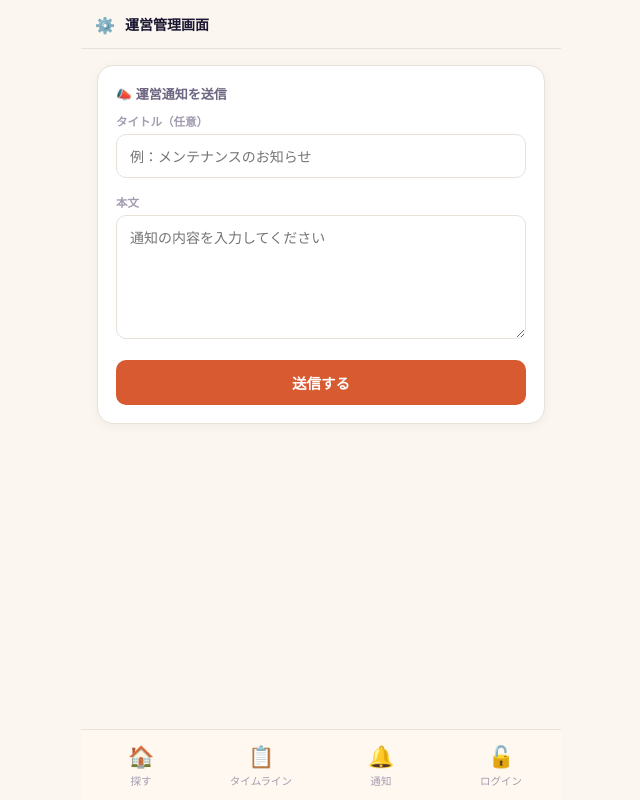
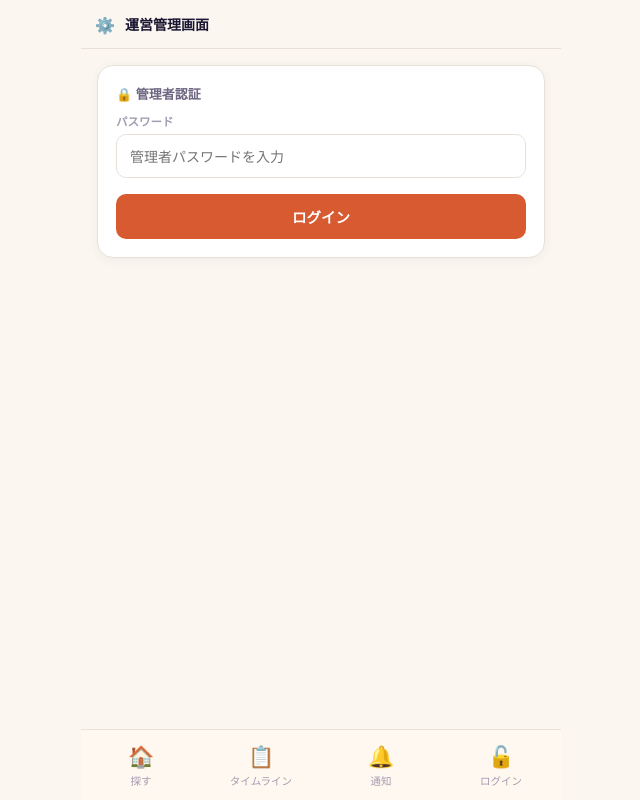
Before and after one commit to adosennsu8-netizen/yumeoibito-app, a Next.js app: page /admin in a window 1280 px wide. Shown: the whole page, without its empty margins (319-959 px from the left). Built offline with nearby package versions, Linux system fonts and the light colour scheme; a web font is replaced by a local one.

Commit message:
feat: 管理画面にパスワード認証追加

```diff
--- a/app/admin/page.js
+++ b/app/admin/page.js
@@ -3,8 +3,12 @@
 import { useState } from "react";
 import { useAuth } from "../AuthContext";
 
+const ADMIN_PASSWORD = "blossom2026admin"; // ← ここを好きなパスワードに変更
+
 export default function AdminPage() {
   const { addNotification } = useAuth();
+  const [password, setPassword] = useState("");
+  const [authed, setAuthed] = useState(false);
   const [title, setTitle] = useState("");
   const [text, setText] = useState("");
   const [toast, setToast] = useState("");
@@ -12,6 +16,14 @@ export default function AdminPage() {
   function showToast(msg) {
     setToast(msg);
     setTimeout(() => setToast(""), 1800);
+  }
+
+  function handleLogin() {
+    if (password === ADMIN_PASSWORD) {
+      setAuthed(true);
+    } else {
+      showToast("パスワードが違います");
+    }
   }
 
   function handleSend() {
@@ -37,6 +49,24 @@ export default function AdminPage() {
       </div>
 
       <div className="page-content">
+        {!authed ? (
+          <div className="card card-pad">
+            <p className="section-title">🔒 管理者認証</p>
+            <div className="field">
+              <label>パスワード</label>
+              <input
+                type="password"
+                placeholder="管理者パスワードを入力"
+                value={password}
+                onChange={(e) => setPassword(e.target.value)}
+                onKeyDown={(e) => { if (e.key === "Enter") handleLogin(); }}
+              />
+            </div>
+            <button onClick={handleLogin} className="btn btn-coral btn-block">
+              ログイン
+            </button>
+          </div>
+        ) : (
           <div className="card card-pad">
             <p className="section-title">📣 運営通知を送信</p>
             <div className="field">
@@ -61,6 +91,7 @@ export default function AdminPage() {
               送信する
             </button>
           </div>
+        )}
       </div>
 
       <div
--- a/app/notifications/page.js
+++ b/app/notifications/page.js
@@ -14,6 +14,7 @@ const ICON_MAP = {
 };
 
 function linkFor(n) {
+  if (n.type === "admin") return "#";
   if (n.type === "post") return "/feed";
   if (n.type === "vip") return `/vip/${n.creatorId}`;
   return `/profile/${n.creatorId}`;
```
Lines whose indentation alone changed are shown as unchanged.
